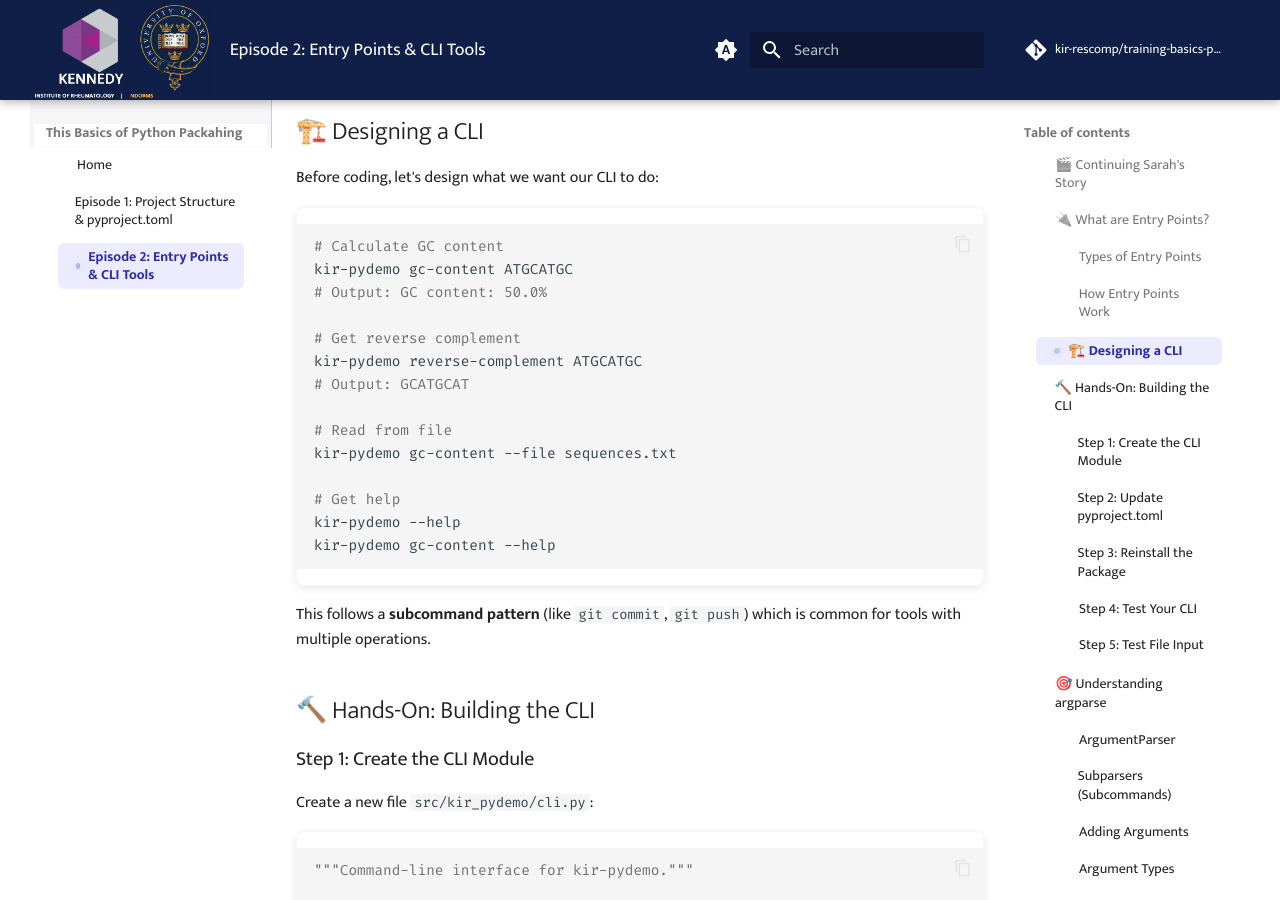
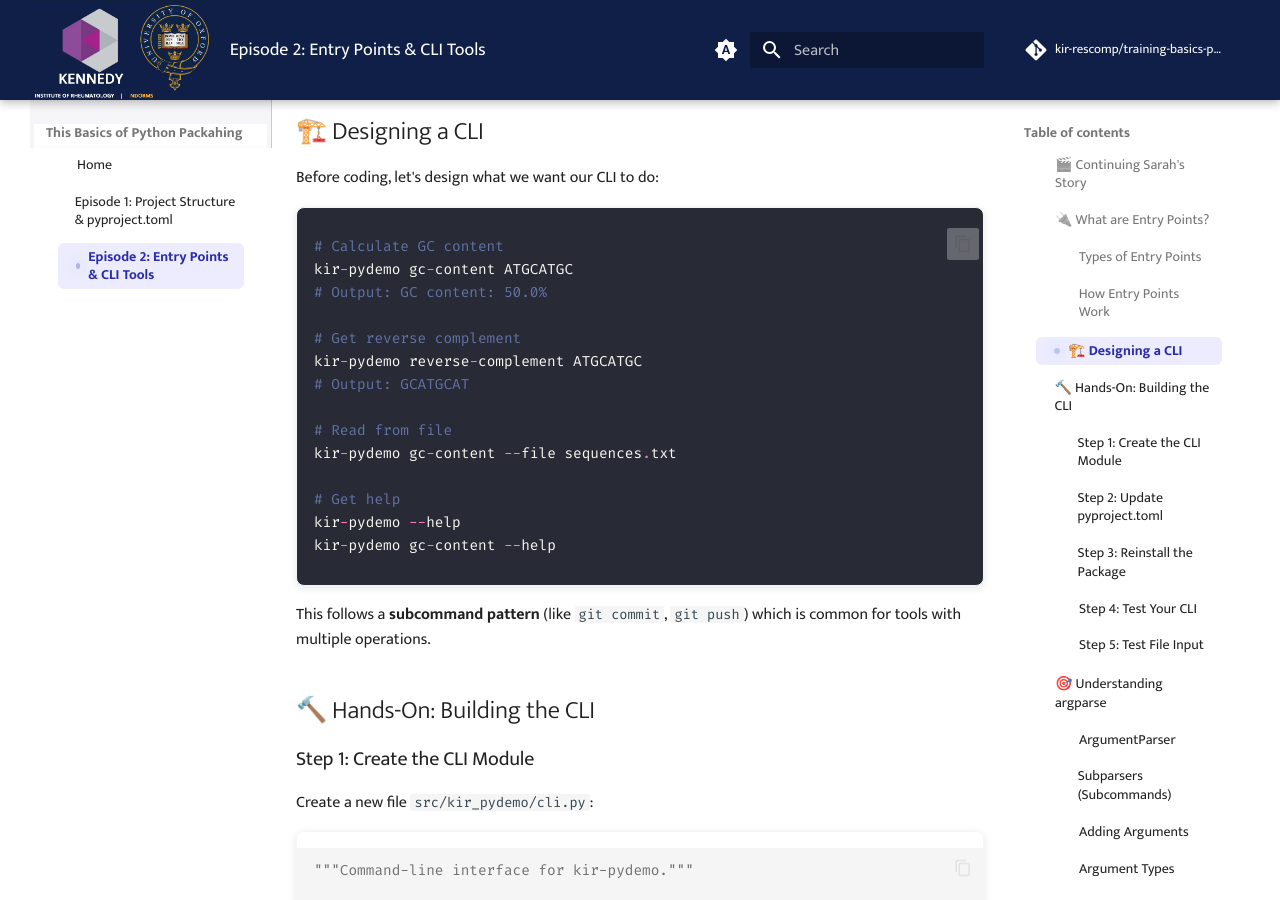
Before and after one commit to kir-rescomp/training-basics-python-packaging, an MkDocs documentation site: the page built from docs/episode-02.md, in a window 1280 px wide and 900 px high, scrolled down 2114 px. Built offline with MkDocs 1.6.1 and Material for MkDocs 9.7.7, drawn with Linux system fonts in a browser that asks for light colours; comment, search, counter and statistics services are not loaded.

Commit message:
update episode-02 code blocks colour syntaxes

````diff
--- a/docs/episode-02.md
+++ b/docs/episode-02.md
@@ -72,10 +72,12 @@ kir-pydemo gc-content ATGCATGC
 
 When you define a console script entry point:
 
+<div class="nord" markdown="1">
 ```toml
 [project.scripts]
 kir-pydemo = "kir_pydemo.cli:main"
 ```
+</div>
 
 Python packaging tools will:
 
@@ -88,7 +90,8 @@ Python packaging tools will:
 
 Before coding, let's design what we want our CLI to do:
 
-```bash
+<div class="dracula" markdown="1">
+```py
 # Calculate GC content
 kir-pydemo gc-content ATGCATGC
 # Output: GC content: 50.0%
@@ -104,6 +107,7 @@ kir-pydemo gc-content --file sequences.txt
 kir-pydemo --help
 kir-pydemo gc-content --help
 ```
+</div>
 
 This follows a **subcommand pattern** (like `git commit`, `git push`) which is common for tools with multiple operations.
 
````
